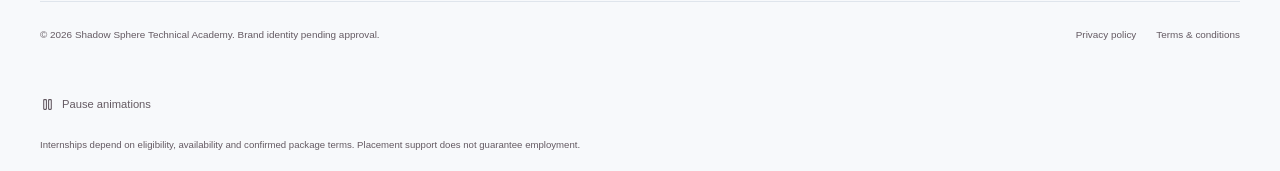
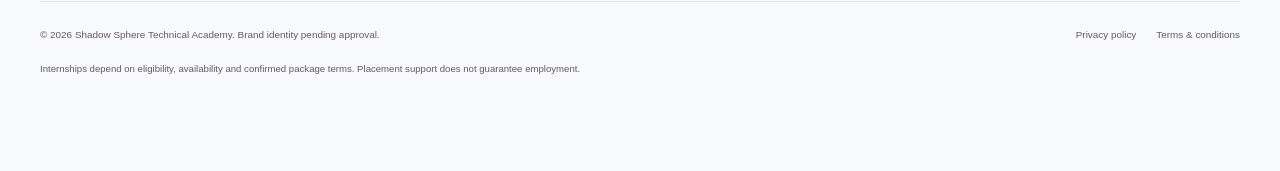
Before and after one commit to Yogzzz-hub/course, a React (Vite) app: page /programmes in a window 1280 px wide. Shown: the part 5241-5412 px from the top of the page. After the commit the page ends 5339 px from the top, so only its background shows below. Built offline with nearby package versions, Linux system fonts and the light colour scheme; no server answers.

Commit message:
fix(footer): remove animation toggle from site footer

```diff
--- a/src/styles/animations.css
+++ b/src/styles/animations.css
@@ -15,7 +15,6 @@
 }
 .motion-toggle:hover { color: var(--accent-soft); border-color: var(--border); }
 .motion-toggle:disabled { cursor: default; }
-.site-footer .motion-toggle { margin-top: 12px; padding-left: 0; }
 .layer-art { transform: perspective(900px) rotateX(var(--tilt-x, 0deg)) rotateY(var(--tilt-y, 0deg)); transition: transform 650ms var(--ease-out); }
 .art-layer-4 { animation: none; }
 [data-motion="active"] .plate-float { animation: engineered-float 6s ease-in-out infinite; }
--- a/src/styles/global.css
+++ b/src/styles/global.css
@@ -58,7 +58,6 @@
 .drawer-theme .theme-switcher{border-radius:8px;padding:8px;width:100%;flex-direction:column;align-items:flex-start}
 .drawer-theme .theme-options{flex-direction:column;width:100%;gap:6px}
 .drawer-theme .theme-btn{width:100%;justify-content:flex-start;padding:8px 12px;font-size:.82rem}
-.footer-toggles{display:flex;align-items:center;gap:14px;flex-wrap:wrap;margin-top:20px}
 
 @media(max-width:1200px){
   .theme-switcher-compact .theme-name{display:none}
```
Also changed, not shown: src/components/layout.tsx (+2 -2 lines).
